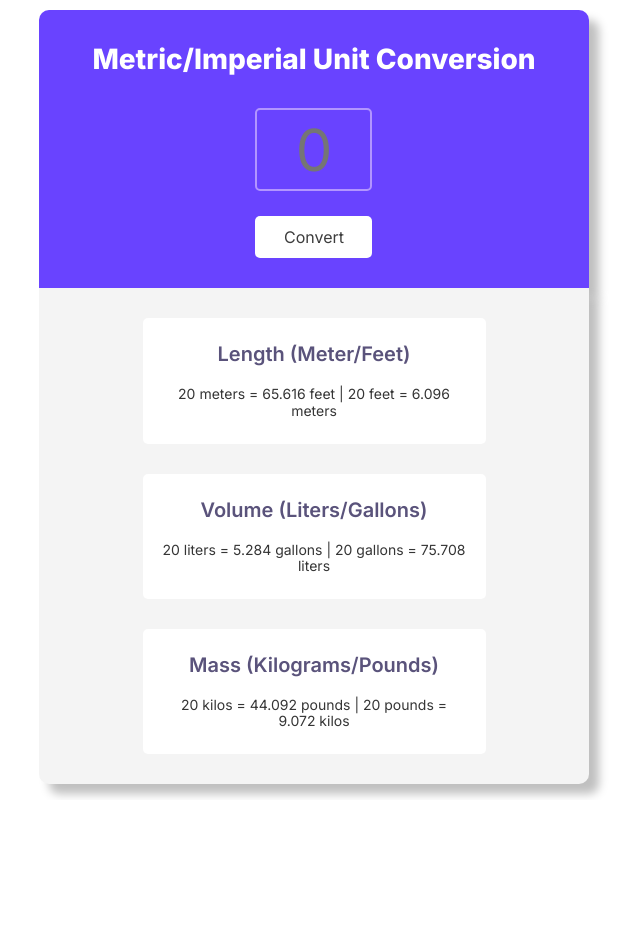
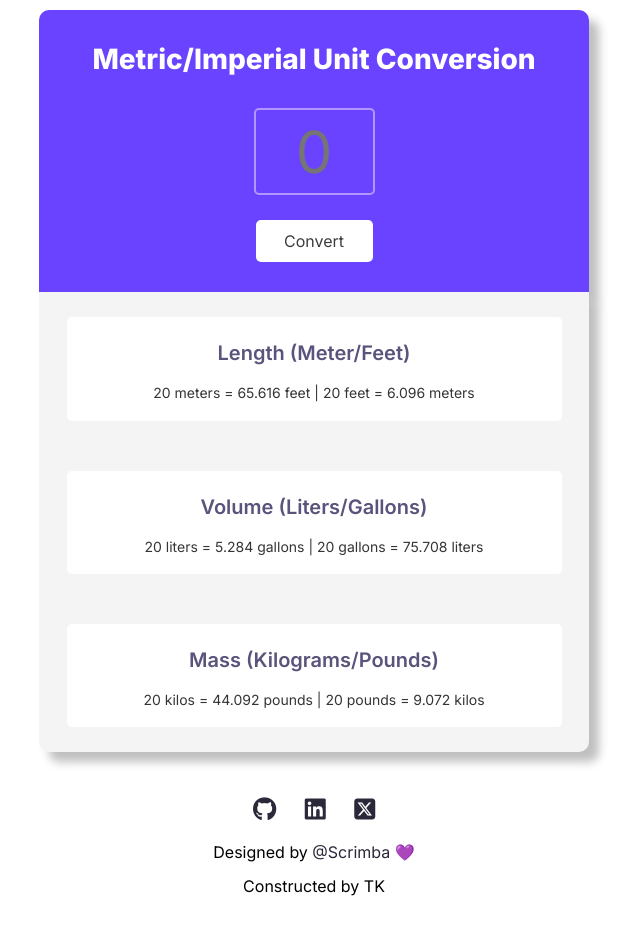
Before and after one commit to tak40/unit-converter, a website built with Vite: page index.html in a window 1280 px wide. Shown: the whole page, without its empty margins (326-966 px from the left). Before the commit the page ends 800 px from the top, so only its background shows below. Built offline with nearby package versions, Linux system fonts and the light colour scheme.

Commit message:
Implement Metric/Imperial Unit Conversion UI

```diff
--- a/index.css
+++ b/index.css
@@ -5,14 +5,15 @@ body {
     text-align: center;
 }
 
-.wrapper {
+.content-wrapper {
     width: 80%;
     max-width: 550px;
     margin: 10px auto;
 }
 
-.top-container {
+.converter-section {
     display: flex;
+    flex-direction: column;
     justify-content: center;
     align-items: center;
     background: #6943FF;
@@ -23,20 +24,13 @@ body {
     box-shadow: 10px 10px 10px rgba(0, 0, 0, 0.25);
 }
 
-.top-item {
-    display: flex;
-    flex-direction: column;
-    align-items: center;
-    height: 100%;
-}
-
 h2 {
     font-size: 28px;
     margin-top: 33px;
 }
 
 
-.resultNumber {
+.result-number {
     padding: 0;
     font-size: 58px;
     width: 117px;
@@ -49,7 +43,7 @@ h2 {
     margin: 10px 0;
 }
 
-.convertBtn {
+.convert-btn {
     font-size: 16px;
     width: 117px;
     height: 42px;
@@ -61,12 +55,14 @@ h2 {
     cursor: pointer;
 }
 
-.convertBtn:disabled {
+.convert-btn:disabled {
     opacity: 0.7;
+    cursor: default;
 }
 
-.bottom-container {
+.conversion-results-section {
     display: flex;
+    flex-direction: column;
     justify-content: center;
     align-items: center;
     background-color: #F4F4F4;
@@ -86,7 +82,7 @@ h2 {
 .unit-conversion {
     padding: 5px 0;
     width: 90%;
-    margin: 30px auto;
+    margin: 25px auto;
 }
 
 .unit-conversion p {
@@ -99,7 +95,21 @@ h2 {
     font-size: 20px;
 }
 
-.unit-conversion h3,
-.unit-conversion p {
-    margin: 20px;
+footer {
+    text-align: center;
+    margin: 3em;
 }
+
+.footer-icon a {
+    font-size: 1em;
+    margin: 0 0.75em 2em 0.75em;
+}
+
+.footer-icon {
+    margin-bottom: 0.75em;
+}
+
+footer a {
+    color: #2B283A;
+    text-decoration: none;
+}
--- a/index.html
+++ b/index.html
@@ -1,36 +1,61 @@
-<html>
-    <head><link rel="stylesheet" href="https://cdnjs.cloudflare.com/ajax/libs/normalize/8.0.1/normalize.css">
+<!DOCTYPE html>
+<html lang="en">
+    <head>
+        <meta charset="UTF-8">
+        <meta name="viewport" content="width=device-width, initial-scale=1.0">
+        <link rel="stylesheet" href="https://cdnjs.cloudflare.com/ajax/libs/normalize/8.0.1/normalize.css">
         <link rel="preconnect" href="https://fonts.googleapis.com">
         <link rel="preconnect" href="https://fonts.gstatic.com" crossorigin>
         <link href="https://fonts.googleapis.com/css2?family=Inter:wght@400;600;800&display=swap" rel="stylesheet">
         <link rel="stylesheet" href="index.css">
+        <title>Metric/Imperial Unit Conversion</title>
+
+        <!-- Import Font Awesome icons for the footer -->
+        <script src="https://kit.fontawesome.com/e5f441b479.js" crossorigin="anonymous"></script>
     </head>
+
     <body>
-        <div class="wrapper">
-            <div class="top-container">
-                <div class="top-item">
+        <main class="content-wrapper">
+            <section class="converter-section">
                 <h2>Metric/Imperial Unit Conversion</h2>
-                    <input class="resultNumber" id="result-number" type="text" placeholder="0">
-                    <button class="convertBtn" id="convert-btn">Convert</button>
-                </div>
-            </div>
-            <div class="bottom-container">
-                <div class="bottom-item">
+                <input class="result-number" id="result-number" type="text" placeholder="0">
+                <button class="convert-btn" id="convert-btn">Convert</button>
+            </section>
+            <section class="conversion-results-section">
                 <div class="length unit-conversion">
                     <h3>Length (Meter/Feet)</h3>
-                        <p id="length-el">20 meters = 65.616 feet | 20 feet = 6.096 meters</p>
+                    <p id="length">20 meters = 65.616 feet | 20 feet = 6.096 meters</p>
                 </div>
                 <div class="volume unit-conversion">
                     <h3>Volume (Liters/Gallons)</h3>
-                        <p id="volume-el">20 liters = 5.284 gallons | 20 gallons = 75.708 liters</p>
+                    <p id="volume">20 liters = 5.284 gallons | 20 gallons = 75.708 liters</p>
                 </div>
                 <div class="mass unit-conversion">
                     <h3>Mass (Kilograms/Pounds)</h3>
-                        <p id="mass-el">20 kilos = 44.092 pounds | 20 pounds = 9.072 kilos</p>
+                    <p id="mass">20 kilos = 44.092 pounds | 20 pounds = 9.072 kilos</p>
                 </div>
+            </section>
+        </main>
+
+        <footer>
+            <div id="footer-icon" class='footer-icon'>
+                <a href="https://www.youtube.com/watch?v=dQw4w9WgXcQ" target="_blank">
+                    <i id="github" class="fa-brands fa-github fa-xl footer-icon"></i>
+                </a>
+                <a href="https://www.youtube.com/watch?v=dQw4w9WgXcQ" target="_blank">
+                    <i class="fa-brands fa-linkedin fa-xl footer-icon"></i>
+                </a>
+                <a href="https://www.youtube.com/watch?v=dQw4w9WgXcQ" target="_blank">
+                    <i class="fa-brands fa-square-x-twitter fa-xl footer-icon"></i>
+                </a>
             </div>
+
+            <div class='footer-text'>
+                <p>Designed by <a href='https://twitter.com/scrimba' target="_blank" rel="noopener noreferrer">@Scrimba 💜</a> </p>
+                <p>Constructed by TK</p>
             </div>
-        </div>
+        </footer>
+
         <script src="index.js"></script>
     </body>
 </html>
--- a/index.js
+++ b/index.js
@@ -6,9 +6,9 @@
 
 const convertBtnEl = document.getElementById("convert-btn")
 const resultNumberEl = document.getElementById("result-number")
-const lengthEl = document.getElementById("length-el")
-const volumeEl = document.getElementById("volume-el")
-const massEl = document.getElementById("mass-el")
+const lengthEl = document.getElementById("length")
+const volumeEl = document.getElementById("volume")
+const massEl = document.getElementById("mass")
 
 const meterToFeet = 3.281
 const literToGallon = 0.264
```
Lines whose indentation alone changed are shown as unchanged.
